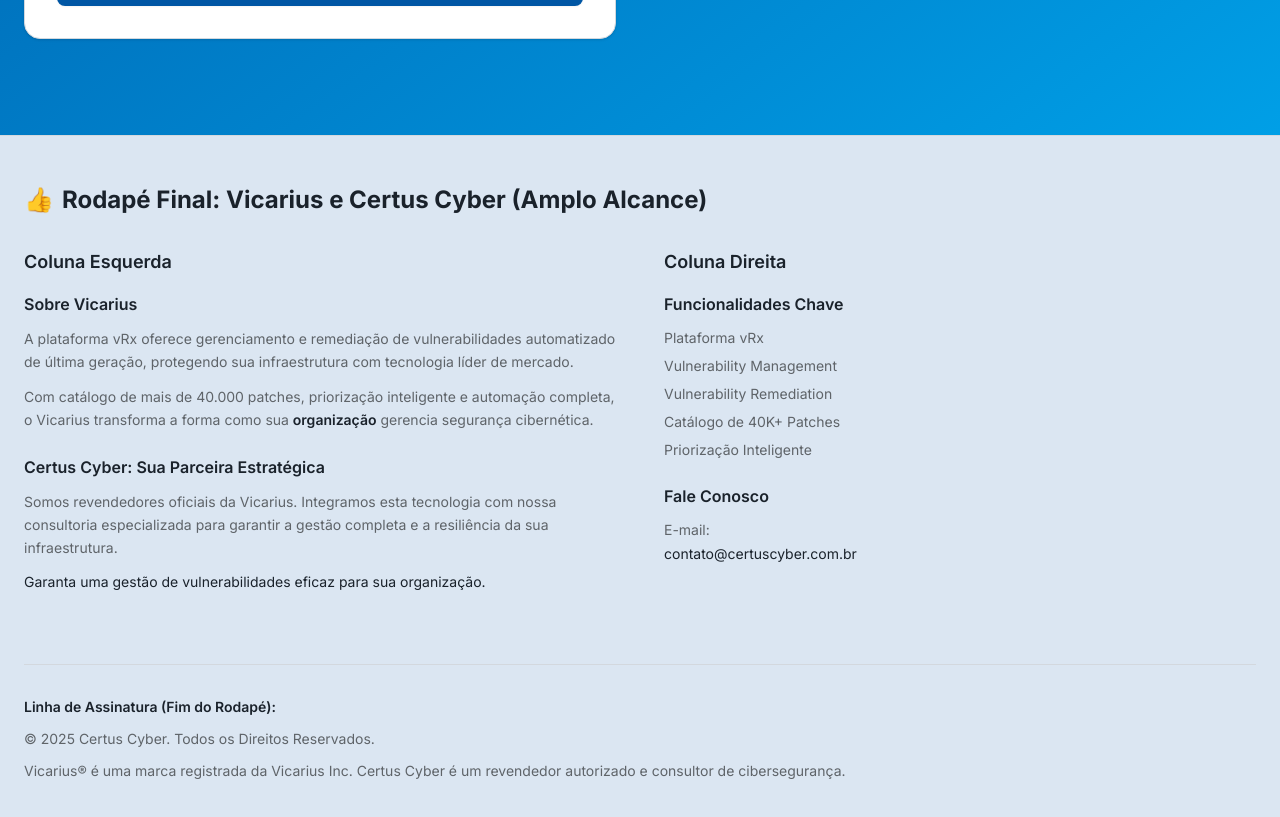
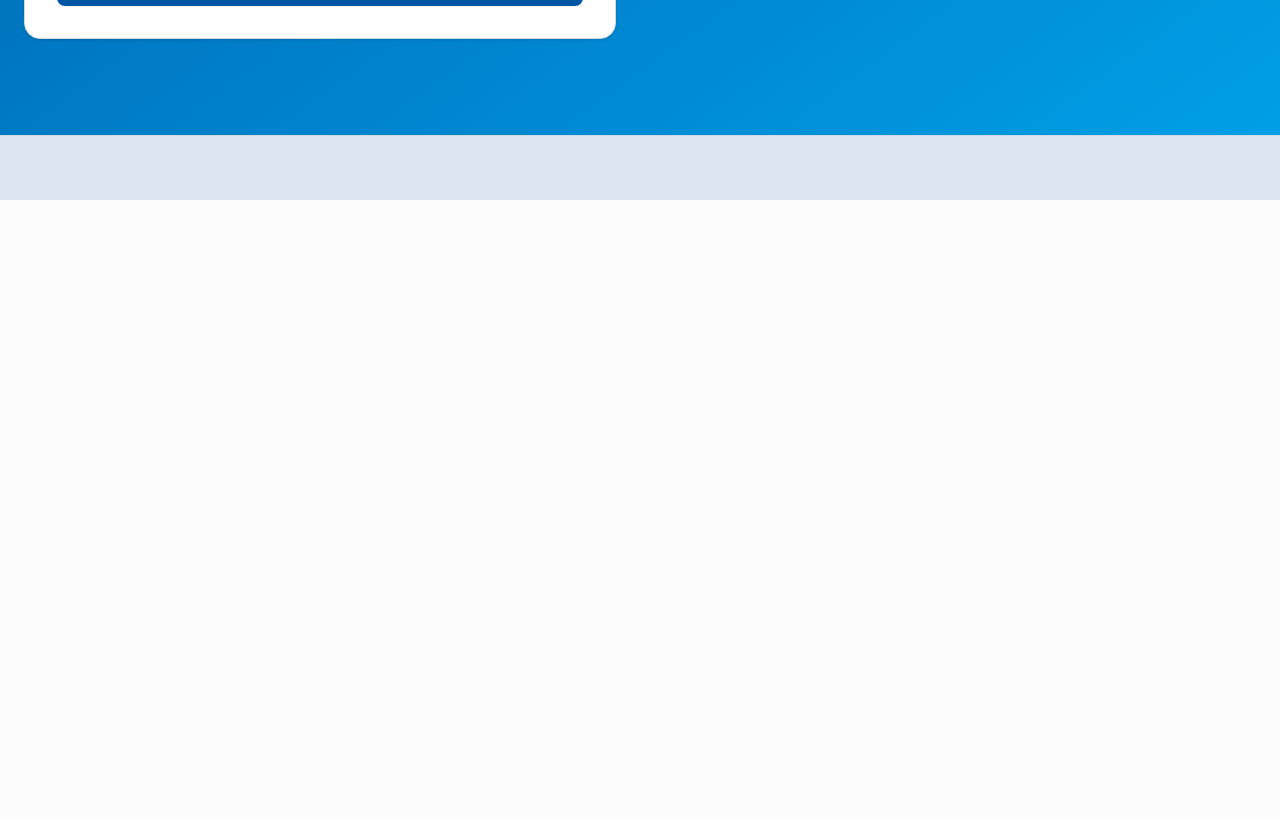
Before and after one commit to rafagual/pgina-vicarius-certu, a React (Vite) app: page / in a window 1280 px wide. Shown: the part 10560-11377 px from the top of the page. After the commit the page ends 10760 px from the top, so only its background shows below. Built offline with nearby package versions, Linux system fonts and the light colour scheme.

Commit message:
Generated by Spark: Remova:
1) 👍Rodapé Final: Vicarius e Certus Cyber (Amplo Alcance)
2) Coluna Esquerda
3) Coluna Direita
4) Linha de Assinatura (Fim do Rodapé):
5) Fale Conosco
6) E-mail: contato@certuscyber.com.br

```diff
--- a/src/components/Footer.tsx
+++ b/src/components/Footer.tsx
@@ -1,72 +1,7 @@
-import { Separator } from '@/components/ui/separator'
-
 export function Footer() {
     return (
-        <footer className="bg-card border-t border-border py-12">
+        <footer className="bg-card border-t border-border py-8">
             <div className="max-w-7xl mx-auto px-4 md:px-6">
-                <div className="mb-8">
-                    <h2 className="text-2xl font-bold mb-8 flex items-center gap-2">
-                        <span>👍</span>
-                        <span>Rodapé Final: Vicarius e Certus Cyber (Amplo Alcance)</span>
-                    </h2>
-                </div>
-
-                <div className="grid md:grid-cols-2 gap-12 mb-12">
-                    <div>
-                        <h3 className="text-lg font-semibold mb-4">Coluna Esquerda</h3>
-
-                        <div className="mb-6">
-                            <h4 className="font-semibold mb-3">Sobre Vicarius</h4>
-                            <p className="text-sm text-muted-foreground leading-relaxed mb-3">
-                                A plataforma vRx oferece gerenciamento e remediação de vulnerabilidades automatizado de última geração, protegendo sua infraestrutura com tecnologia líder de mercado.
-                            </p>
-                            <p className="text-sm text-muted-foreground leading-relaxed">
-                                Com catálogo de mais de 40.000 patches, priorização inteligente e automação completa, o Vicarius transforma a forma como sua <span className="font-semibold text-foreground">organização</span> gerencia segurança cibernética.
-                            </p>
-                        </div>
-
-                        <div className="mb-6">
-                            <h4 className="font-semibold mb-3">Certus Cyber: Sua Parceira Estratégica</h4>
-                            <p className="text-sm text-muted-foreground leading-relaxed mb-3">
-                                Somos revendedores oficiais da Vicarius. Integramos esta tecnologia com nossa consultoria especializada para garantir a gestão completa e a resiliência da sua infraestrutura.
-                            </p>
-                            <p className="text-sm text-foreground font-medium">
-                                Garanta uma gestão de vulnerabilidades eficaz para sua organização.
-                            </p>
-                        </div>
-                    </div>
-
-                    <div>
-                        <h3 className="text-lg font-semibold mb-4">Coluna Direita</h3>
-
-                        <div className="mb-6">
-                            <h4 className="font-semibold mb-3">Funcionalidades Chave</h4>
-                            <ul className="space-y-2 text-sm text-muted-foreground">
-                                <li>Plataforma vRx</li>
-                                <li>Vulnerability Management</li>
-                                <li>Vulnerability Remediation</li>
-                                <li>Catálogo de 40K+ Patches</li>
-                                <li>Priorização Inteligente</li>
-                            </ul>
-                        </div>
-
-                        <div>
-                            <h4 className="font-semibold mb-3">Fale Conosco</h4>
-                            <p className="text-sm text-muted-foreground mb-1">E-mail:</p>
-                            <p className="text-sm text-foreground font-medium">contato@certuscyber.com.br</p>
-                        </div>
-                    </div>
-                </div>
-
-                <Separator className="mb-8" />
-
-                <div className="space-y-3 text-sm text-muted-foreground">
-                    <p className="font-semibold text-foreground">Linha de Assinatura (Fim do Rodapé):</p>
-                    <p>© 2025 Certus Cyber. Todos os Direitos Reservados.</p>
-                    <p>
-                        Vicarius® é uma marca registrada da Vicarius Inc. Certus Cyber é um revendedor autorizado e consultor de cibersegurança.
-                    </p>
-                </div>
             </div>
         </footer>
     )
```
